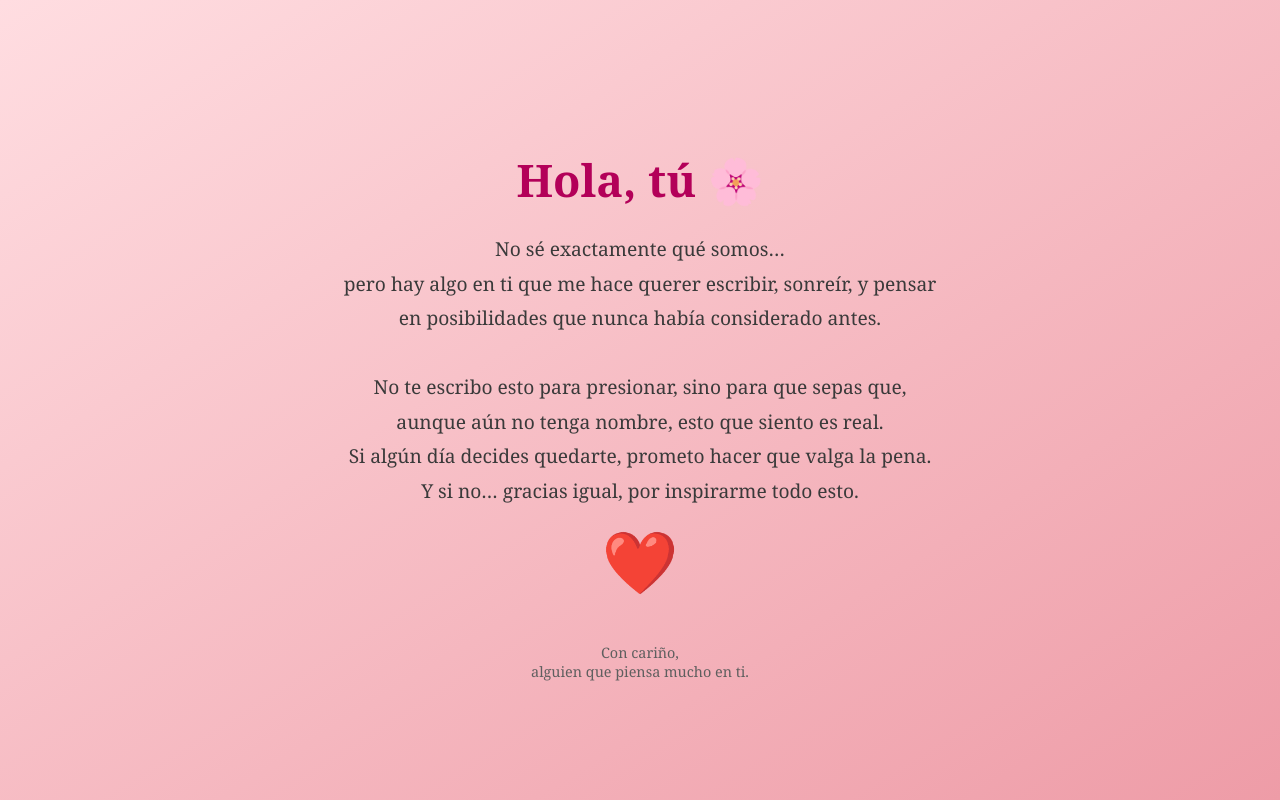
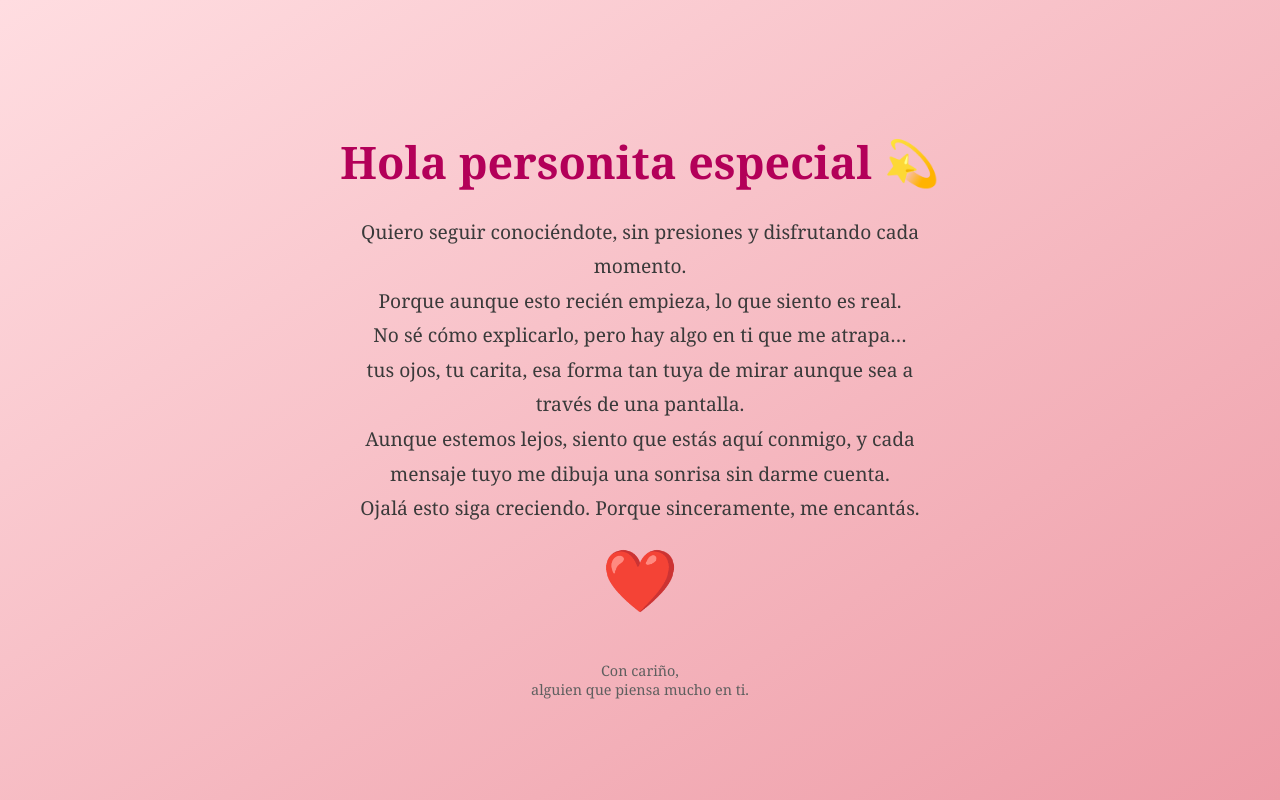
Before and after one commit to SxasFln/SxasFln.github.io, a plain HTML site: page index.html in a window 1280 px wide. Drawn offline with Linux system fonts and the light colour scheme.

Commit message:
Update index.html

```diff
--- a/index.html
+++ b/index.html
@@ -6,13 +6,14 @@
   <link rel="stylesheet" href="index.css">
 <body>
 
-  <h1>Hola, tú 🌸</h1>
+  <h1>Hola personita especial 💫</h1>
   <p>
-    No sé exactamente qué somos…<br>
-    pero hay algo en ti que me hace querer escribir, sonreír, y pensar en posibilidades que nunca había considerado antes.<br><br>
-    No te escribo esto para presionar, sino para que sepas que, aunque aún no tenga nombre, esto que siento es real.<br>
-    Si algún día decides quedarte, prometo hacer que valga la pena.<br>
-    Y si no… gracias igual, por inspirarme todo esto.
+  Quiero seguir conociéndote, sin presiones y disfrutando cada momento.<br>
+  Porque aunque esto recién empieza, lo que siento es real.<br>
+  No sé cómo explicarlo, pero hay algo en ti que me atrapa…<br>
+  tus ojos, tu carita, esa forma tan tuya de mirar aunque sea a través de una pantalla.<br>
+  Aunque estemos lejos, siento que estás aquí conmigo, y cada mensaje tuyo me dibuja una sonrisa sin darme cuenta.<br>
+  Ojalá esto siga creciendo. Porque sinceramente, me encantás.
   </p>
 
   <div class="heart">❤️</div>
```
